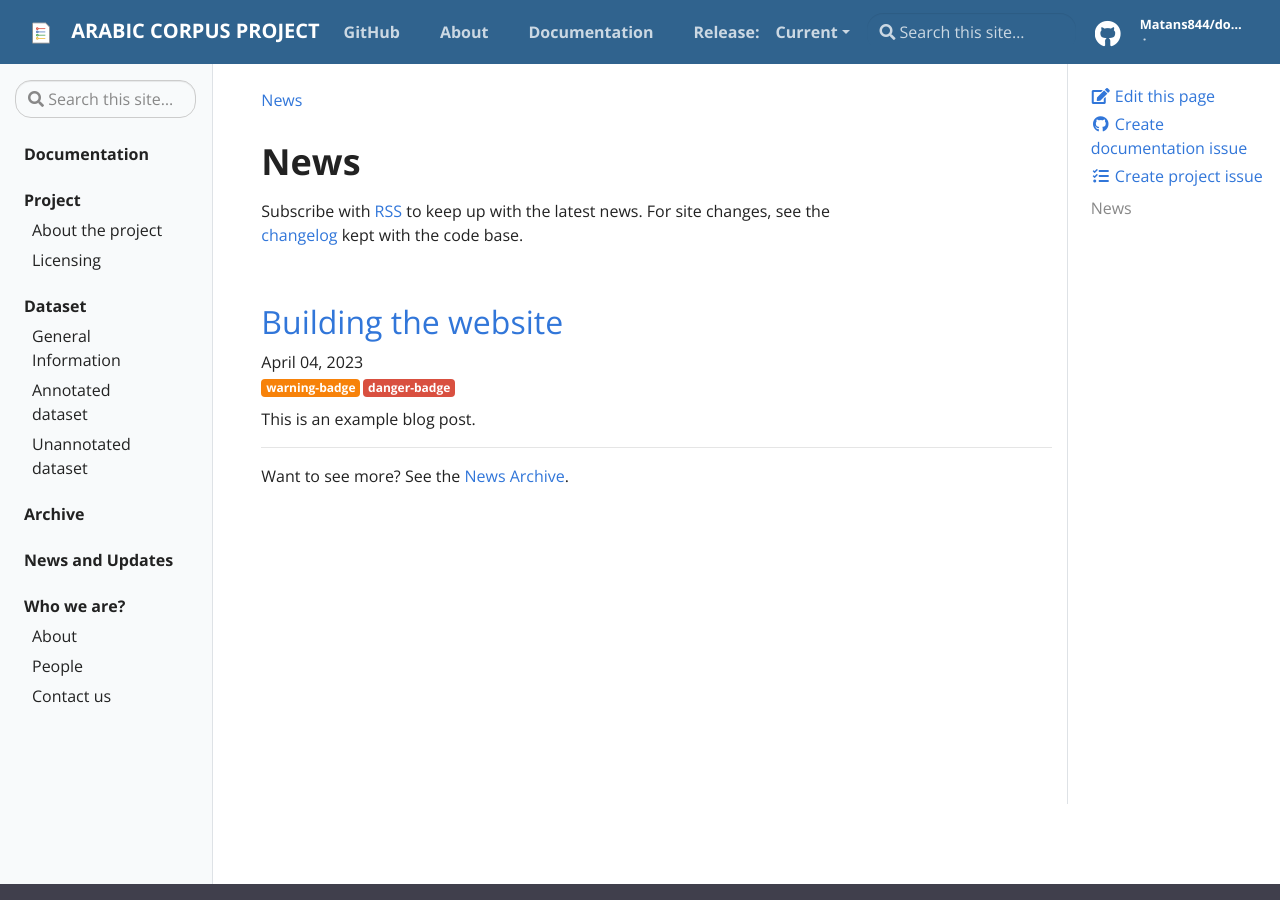
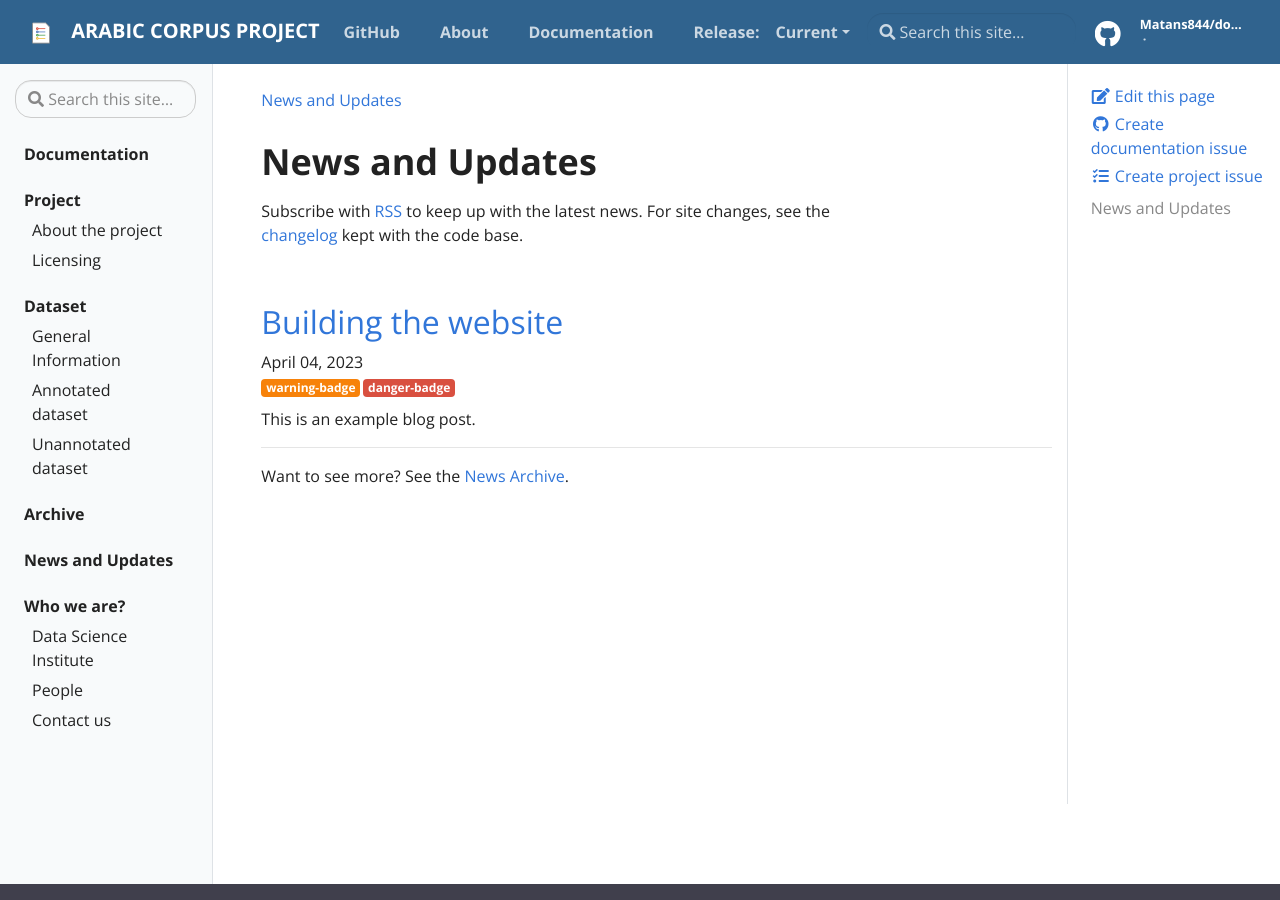
Before and after one commit to vsoch/docsy-jekyll, a Jekyll site: the page built from pages/blog/news.md, in a window 1280 px wide and 900 px high. Built offline with Jekyll 4.4.1, drawn with Linux system fonts in a browser that asks for light colours.

```diff
--- a/_data/toc.yml
+++ b/_data/toc.yml
@@ -35,7 +35,7 @@
 - title: Who we are?
   url: "about"
   links:
-    - title: About
+    - title: Data Science Institute
       url: "about"
     - title: People
       url: "people"
--- a/pages/blog/news.md
+++ b/pages/blog/news.md
@@ -1,9 +1,9 @@
 ---
-title: News
+title: News and Updates
 permalink: /news/
 ---
 
-# News
+# News and Updates
 
 <p>Subscribe with <a href="{{ site.baseurl }}/feed.xml">RSS</a> to keep up with the latest news.
 For site changes, see the <a href="https://github.com/{{ site.github_user }}/{{ site.github_repo }}/blob/master/CHANGELOG.md">changelog</a> kept with the code base.</p>
```
